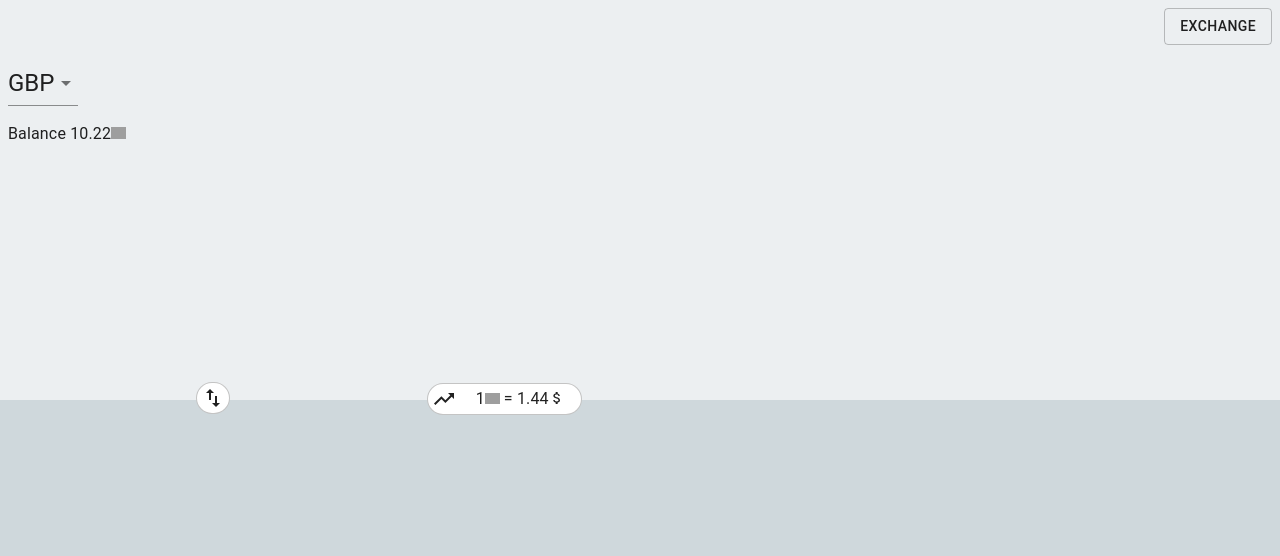
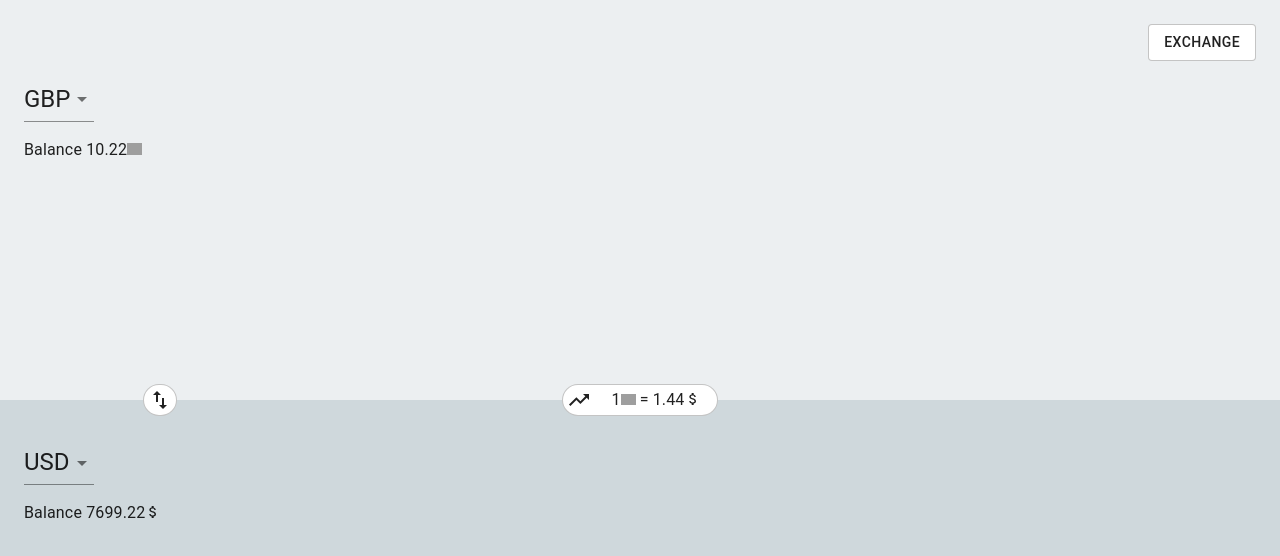
Before and after one commit to Justez/currency-exchange-widget, a React (Create React App) app in the folder widget/: page / in a window 1280 px wide. Shown: the top 556 px of the page. Built offline with nearby package versions, Linux system fonts and the light colour scheme; grey boxes are pictures that could not be loaded.

Commit message:
Add both currency selections, update styling

```diff
--- a/widget/src/components/flip-chip.tsx
+++ b/widget/src/components/flip-chip.tsx
@@ -3,7 +3,6 @@ import { connect } from 'react-redux';
 import { Dispatch, bindActionCreators } from 'redux';
 import { Chip } from '@material-ui/core'
 import { actions as currencyRatesActions } from 'store/modules/currency-rates';
-import { makeStyles } from '@material-ui/core/styles';
 import Flip from 'assets/icons/flip';
 
 interface DispatchProps {
@@ -12,21 +11,11 @@ interface DispatchProps {
     };
 }
 
-
 type Props = DispatchProps;
 
-const useStyles = makeStyles((theme) => ({
-    flipIcon: {
-        marginTop: theme.spacing(-2.2),
-        backgroundColor: theme.palette.common.white,
-    }
-}));
-
 const FlipChip = ({ actions }: Props) => {
-    const classes = useStyles();
-
     return (
-        <Chip icon={<Flip />} variant="outlined" className={classes.flipIcon} />
+        <Chip icon={<Flip />} variant="outlined" />
     )
 }
 
--- a/widget/src/components/rate-chip.tsx
+++ b/widget/src/components/rate-chip.tsx
@@ -24,10 +24,6 @@ const useStyles = makeStyles((theme) => ({
     label: {
         padding: theme.spacing(0, 2)
     },
-    rate: {
-        marginTop: theme.spacing(-3),
-        backgroundColor: theme.palette.common.white,
-    }
 }));
 
 const RateChip = ({ currencies, currencyRates }: Props) => {
@@ -39,7 +35,7 @@ const RateChip = ({ currencies, currencyRates }: Props) => {
     )
 
     return (
-        <Chip label={label} avatar={<TrendingUp />} variant="outlined" className={classes.rate} />
+        <Chip label={label} avatar={<TrendingUp />} variant="outlined" />
     )
 }
 
--- /dev/null
+++ b/widget/src/functional-components/in-currency-template/in-currency-template.tsx
@@ -0,0 +1,16 @@
+import React from 'react';
+import { Box, Grid } from '@material-ui/core'
+import CurrencySelect from 'components/currency-select'
+import { CurrencyExchangeTypes } from 'types'
+
+const InCurrencyTemplate = () => {
+    return (
+        <Box p={3}>
+            <Grid item container direction="column" spacing={2}>
+                <CurrencySelect indicator={CurrencyExchangeTypes.in} />
+            </Grid>
+        </Box>
+    )
+}
+
+export default InCurrencyTemplate;
--- /dev/null
+++ b/widget/src/functional-components/in-currency-template/index.ts
@@ -0,0 +1 @@
+export { default } from './in-currency-template'
--- a/widget/src/functional-components/input-currency-template/index.ts
+++ /dev/null
@@ -1 +0,0 @@
-export { default } from './input-currency-template'
--- /dev/null
+++ b/widget/src/functional-components/out-currency-template/index.ts
@@ -0,0 +1 @@
+export { default } from './out-currency-template'
--- a/widget/src/functional-components/input-currency-template/input-currency-template.tsx
+++ b/widget/src/functional-components/out-currency-template/out-currency-template.tsx
@@ -1,25 +1,13 @@
 import React from 'react';
-import { makeStyles } from '@material-ui/core/styles';
 import { Box, Grid, Button } from '@material-ui/core'
-import CurrencySelect from '../../components/currency-select'
+import CurrencySelect from 'components/currency-select'
 import { CurrencyExchangeTypes } from 'types'
 
-const useStyles = makeStyles((theme) => ({
-    root: {
-
-    },
-    pick: {
-
-    }
-}));
-
-const InputCurrencyTemplate = () => {
-    const classes = useStyles();
-
+const OutCurrencyTemplate = () => {
     return (
-        <Box p={1}>
+        <Box p={3}>
             <Grid container direction="column" spacing={2}>
-                <Grid item xs={12} container direction="row" justify="flex-end" className={classes.root}>
+                <Grid item xs={12} container direction="row" justify="flex-end">
                     <Grid item>
                         <Button variant="outlined">
                             Exchange
@@ -32,4 +20,4 @@ const InputCurrencyTemplate = () => {
     )
 }
 
-export default InputCurrencyTemplate;
+export default OutCurrencyTemplate;
--- a/widget/src/pages/main/main-page-template.tsx
+++ b/widget/src/pages/main/main-page-template.tsx
@@ -1,9 +1,10 @@
 import React, { useEffect } from 'react';
 import { connect } from 'react-redux';
 import { makeStyles } from '@material-ui/core/styles';
-import { Grid  } from '@material-ui/core';
+import { Grid } from '@material-ui/core';
 import { Dispatch, bindActionCreators } from 'redux';
-import InputCurrencyTemplate from 'functional-components/input-currency-template'
+import OutCurrencyTemplate from '../../functional-components/out-currency-template'
+import InCurrencyTemplate from '../../functional-components/in-currency-template'
 import { actions as currencyRatesActions } from 'store/modules/currency-rates';
 import RateChip from 'components/rate-chip';
 import FlipChip from 'components/flip-chip';
@@ -37,14 +38,19 @@ const MainPage = ({ actions }: DispatchProps): JSX.Element => {
   return (
     <Grid container direction="column" className={classes.root}>
       <Grid item className={classes.first}>
-        <InputCurrencyTemplate />
+        <OutCurrencyTemplate />
       </Grid>
-      <Grid item container className={classes.second}>
-        <Grid item container justify="center" xs={4}>
-          <FlipChip />
+      <Grid item container direction="column" className={classes.second}>
+        <Grid item container direction="row" justify="flex-start">
+          <Grid item container justify="center" xs={3}>
+            <FlipChip />
+          </Grid>
+          <Grid item container justify="center" xs={6}>
+            <RateChip />
+          </Grid>
         </Grid>
-        <Grid item xs={4}>
-          <RateChip />
+        <Grid item>
+          <InCurrencyTemplate />
         </Grid>
       </Grid>
     </Grid>
--- a/widget/src/themes/mainTheme.js
+++ b/widget/src/themes/mainTheme.js
@@ -1,5 +1,5 @@
 import { createMuiTheme } from '@material-ui/core/styles';
-import { blueGrey, blue } from '@material-ui/core/colors'
+import { blueGrey, blue, common } from '@material-ui/core/colors'
 
 export default createMuiTheme({
     palette: {
@@ -12,41 +12,45 @@ export default createMuiTheme({
         light: blueGrey[50],
         main: blue[900],
         dark: blueGrey[100]
-      }
+      },
     },
     overrides: {
       MuiCssBaseline: {
         '@global': {
-          header: {
-          },
           body: {
             overflowX: 'hidden',
             overflowY: 'auto',
           },
           img: {
             height: '0.7rem',
-
-          },
-          footer: {
           },
         },
       },
       MuiSelect: {
         select: {
           paddingRight: 0
-        }
+        },
       },
       MuiChip: {
         root: {
+          marginTop: '-16px',
           '&:hover': {
             cursor: 'pointer'
-          }
+          },
+        },
+        outlined: {
+          backgroundColor: common.white,
         },
         label: {
           minWidth: 0,
           paddingLeft: 0,
-          paddingRight: 0
-        }
-      }
+          paddingRight: 0,
+        },
+      },
+      MuiButton: {
+        outlined: {
+          backgroundColor: common.white,
+        },
+      },
     },
   });
```
